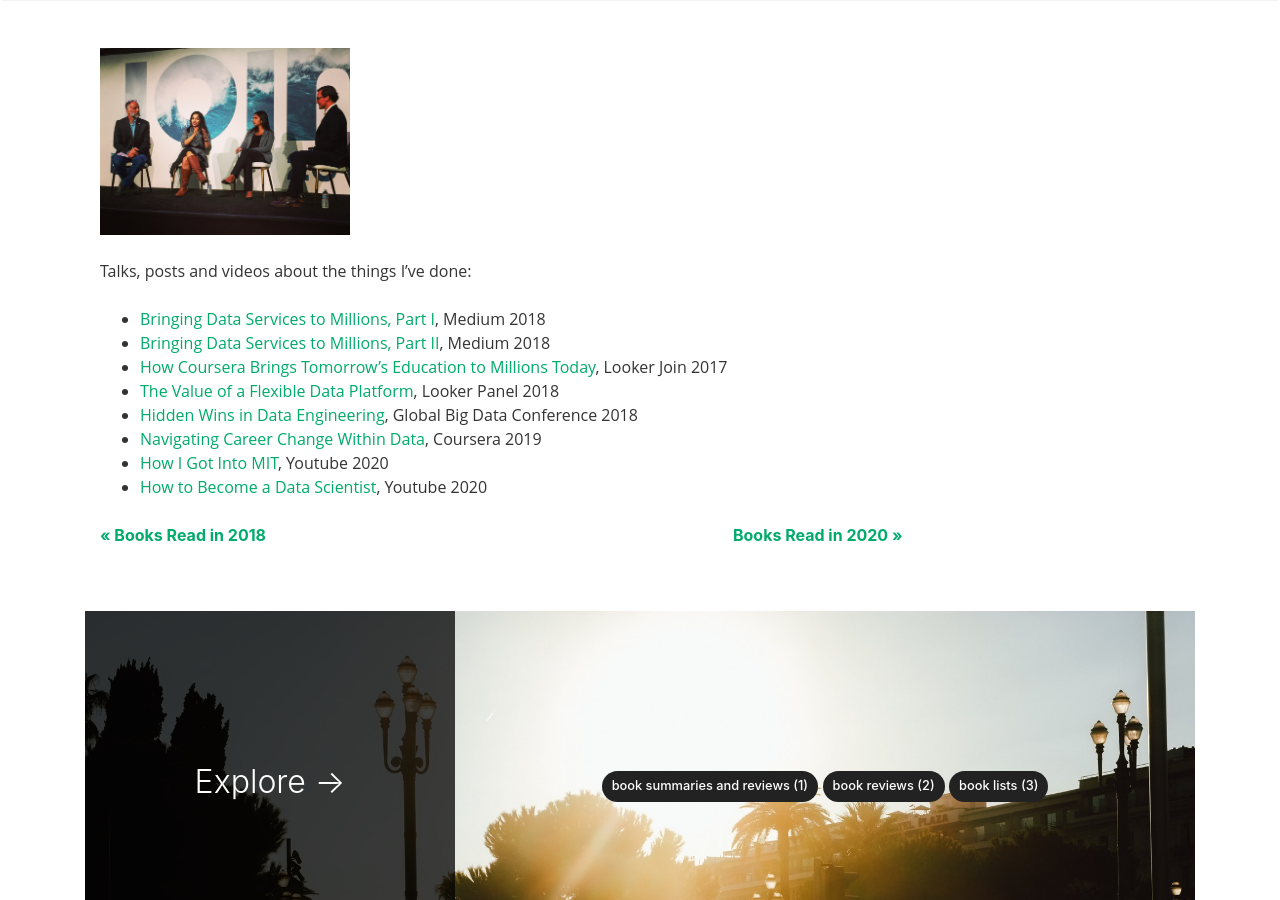
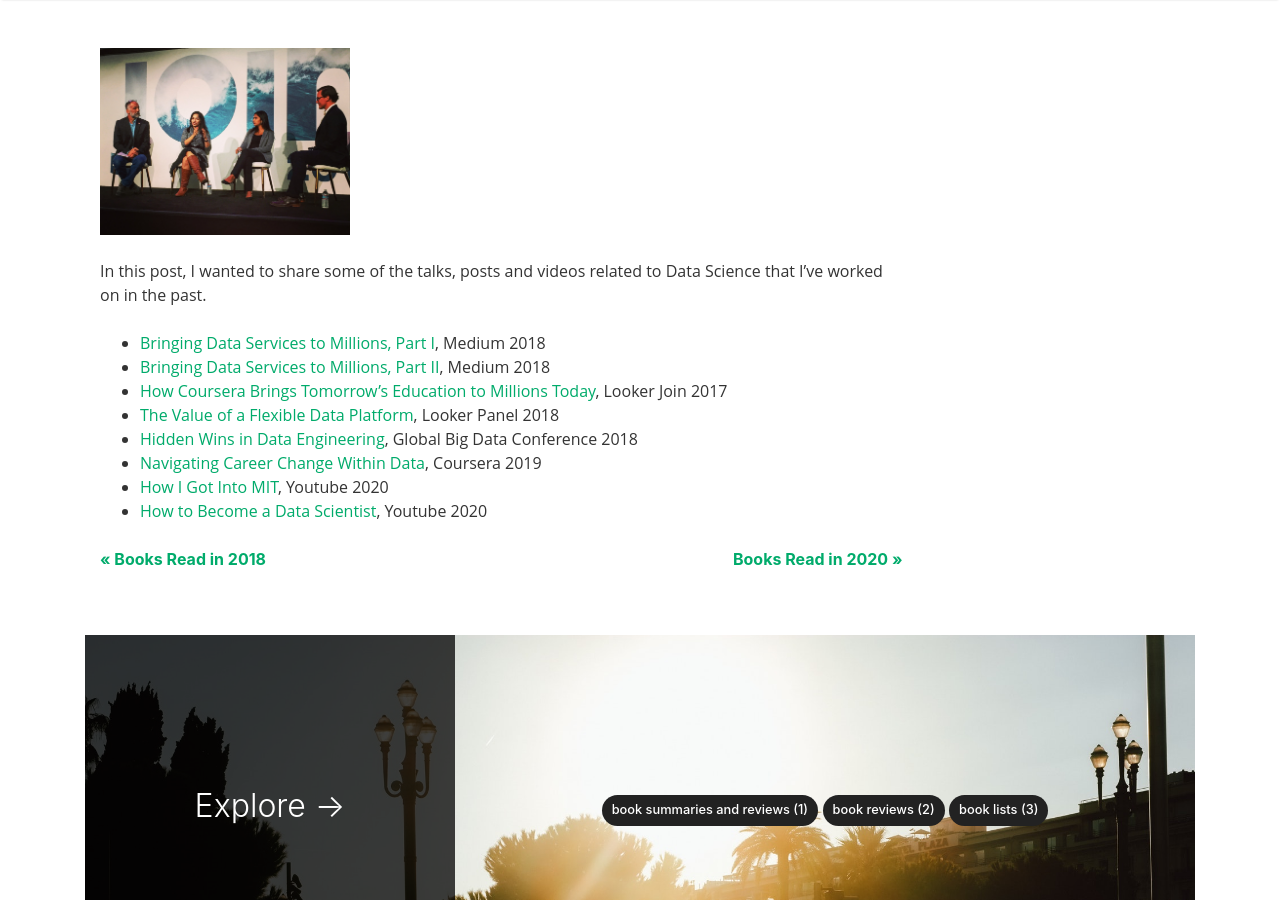
Before and after one commit to jsingh41/jsingh41.github.io, a Jekyll site: the page built from _posts/2020-08-12-talks.md, in a window 1280 px wide and 900 px high, scrolled down 319 px. Built offline with Jekyll 4.4.1, drawn with Linux system fonts in a browser that asks for light colours; nearby versions of some CDN libraries; comment, search, counter and statistics services are not loaded.

Commit message:
Update 2020-08-12-talks.md

```diff
--- a/_posts/2020-08-12-talks.md
+++ b/_posts/2020-08-12-talks.md
@@ -6,7 +6,7 @@ image: assets/images/looker_join_2018.jpg
 featured: true
 ---
 
-Talks, posts and videos about the things I've done:
+In this post, I wanted to share some of the talks, posts and videos related to Data Science that I've worked on in the past.
 
 * [Bringing Data Services to Millions, Part I](https://medium.com/coursera-engineering/building-data-services-to-bring-education-to-millions-part-i-2222647aae28), Medium 2018
 * [Bringing Data Services to Millions, Part II](https://medium.com/coursera-engineering/building-data-services-to-bring-education-to-millions-part-ii-38bd3b2e93b3), Medium 2018
```
